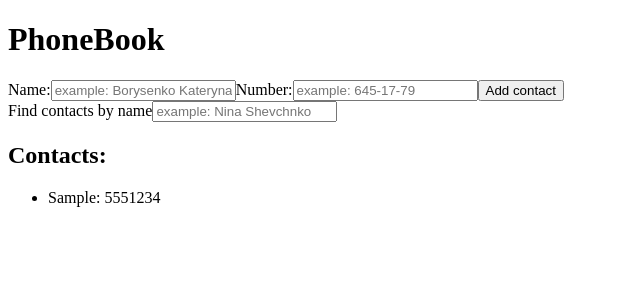
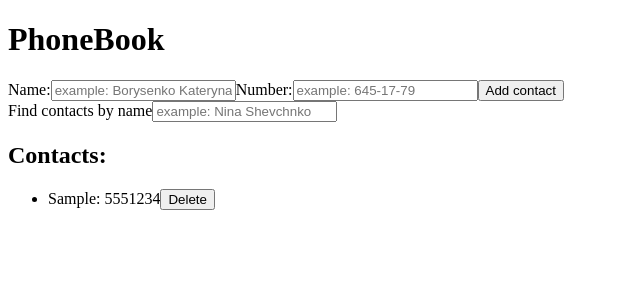
Before and after one commit to Kateryna-Borysenko/goit-react-hw-02-phonebook, a React (Create React App) app: page / in a window 1280 px wide. Both pictures are taken after typing "Sample", "5551234" into the empty fields and a click on the button "Add contact". Shown: the top 300 px of the page, without its empty margins (0-640 px from the left). Built offline with nearby package versions, Linux system fonts and the light colour scheme.

Commit message:
Added Delete Btn

```diff
--- a/src/components/App/App.jsx
+++ b/src/components/App/App.jsx
@@ -27,12 +27,19 @@ class App extends Component {
     this.setState({ filter: e.target.value });
   };
 
-  //поиск совпадений
+  //поиск совпадений в списке контактов
   onFilterChange = () => {
     const value = this.state.filter;
     return this.state.contacts.filter(elem =>
       elem.name.toLowerCase().includes(value.toLowerCase()),
     );
+  };
+
+  deleteContact = id => {
+    //перезаписываем текущее состояние state -> вернёт массив без удудалённого объекта определит его по id
+    this.setState(prevState => ({
+      contacts: prevState.contacts.filter(elem => elem.id !== id),
+    }));
   };
 
   render() {
@@ -46,7 +53,10 @@ class App extends Component {
         </div>
         <Filter value={filter} onChange={this.onChangeInput} />
         <h2 className={s.subtitle}>Contacts:</h2>
-        <ContactList contacts={this.onFilterChange()} />
+        <ContactList
+          contacts={this.onFilterChange()}
+          onDelete={this.deleteContact}
+        />
       </div>
     );
   }
--- a/src/components/App/ContactList/ContactList.jsx
+++ b/src/components/App/ContactList/ContactList.jsx
@@ -5,6 +5,14 @@ const ContactList = ({ contacts, onDelete }) => (
     {contacts.map(({ id, name, number }) => (
       <li key={id} className={s.contactListItem}>
         <span className={s.contactName}>{name}</span>: {number}
+        <button
+          type="button"
+          className={s.button}
+          // первдала в props onDelete={this.deleteContact}
+          onClick={() => onDelete(id)}
+        >
+          Delete
+        </button>
       </li>
     ))}
   </ul>
```
